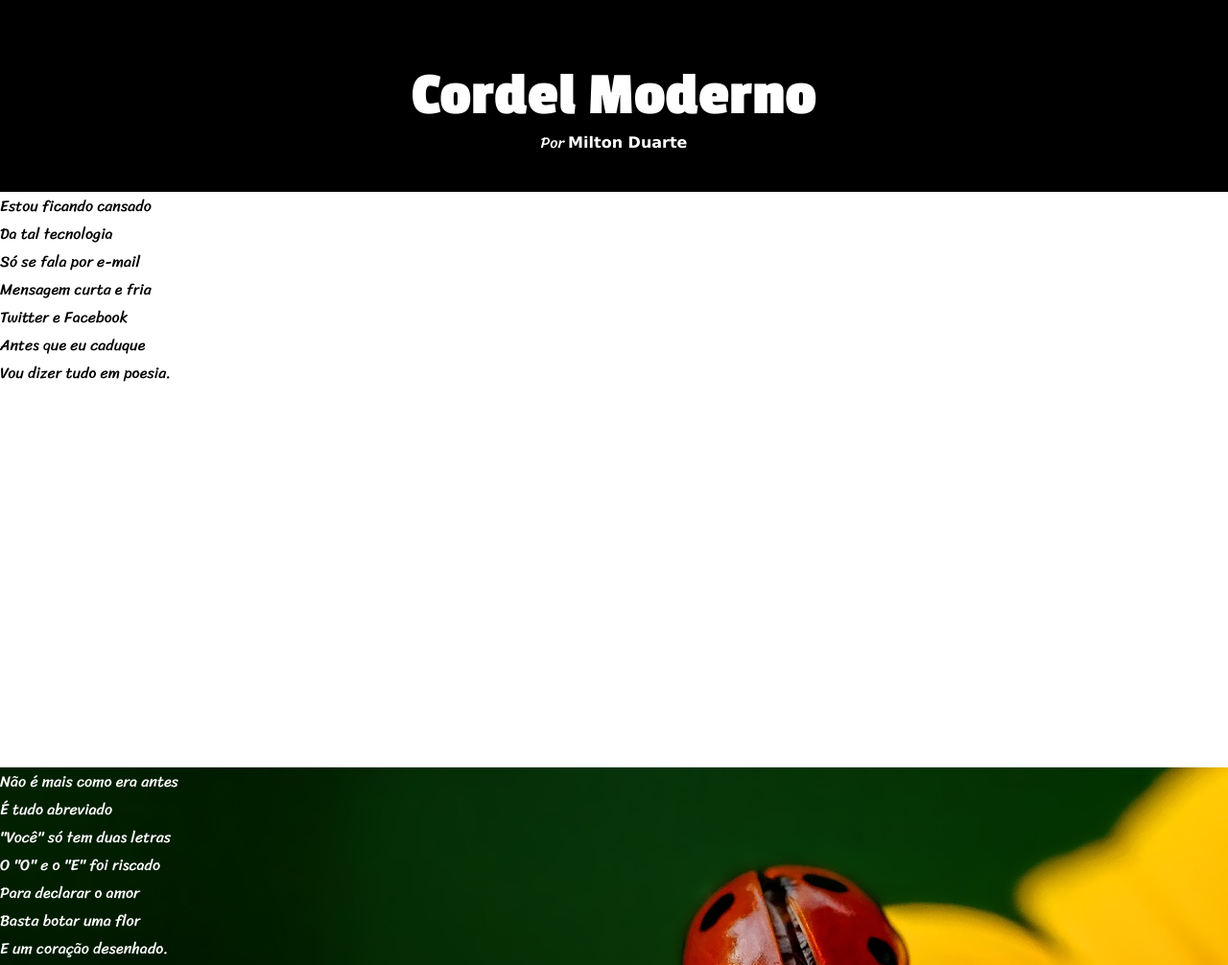
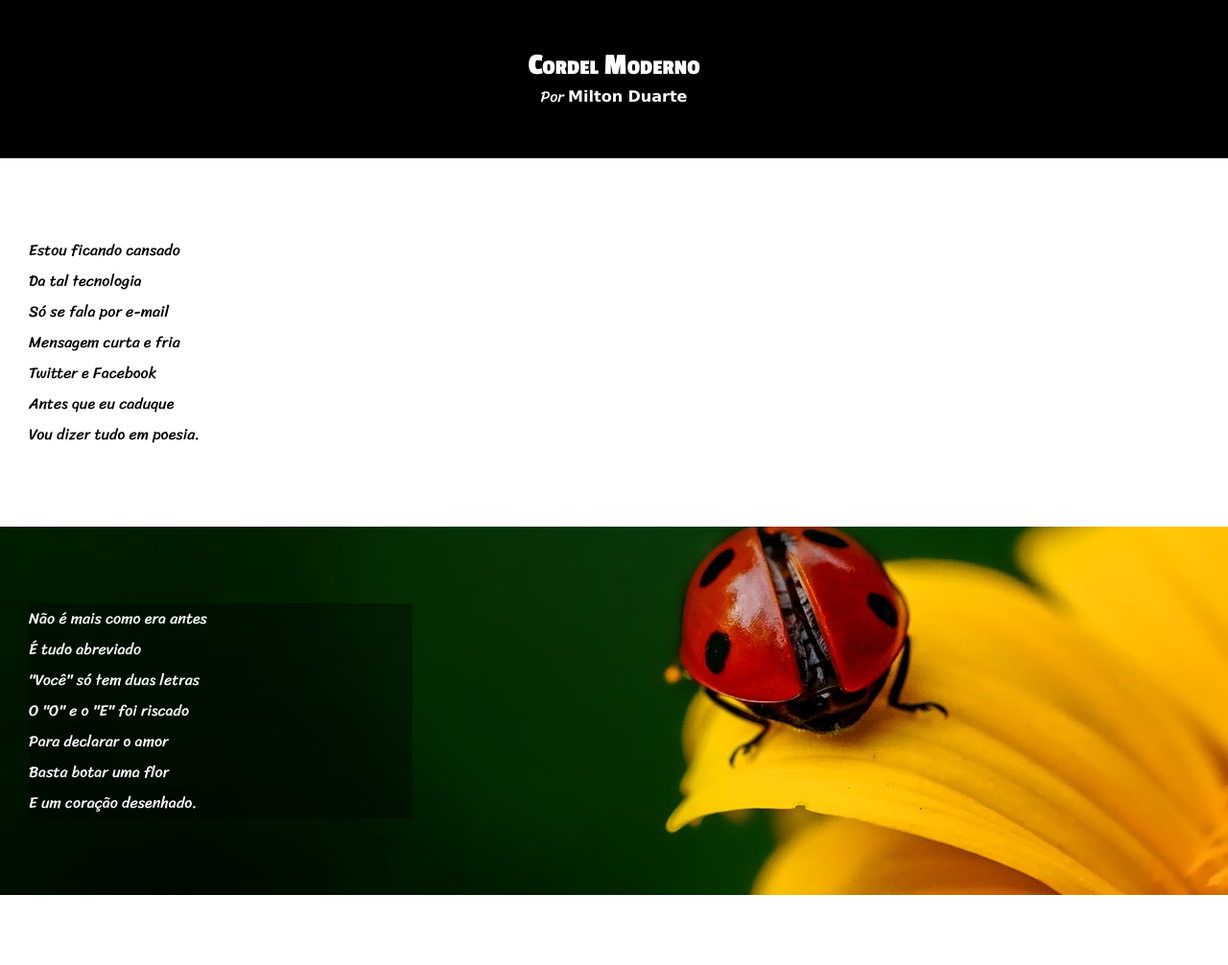
Before and after one commit to sodiuz/projeto-cordel, a plain HTML site: page cordel-moderno.html in a window 1280 px wide. Shown: the top 1006 px of the page at 96% size. Drawn offline with Linux system fonts and the light colour scheme.

Commit message:
Atualizei as CSS pela primeira vez
Algumas configurações que fiz não eram úteis. Fui organizando com base na aula 4 do Capítulo 20. Adicionei espaçamentos, cores de contraste e paddings.

```diff
--- a/cordel-moderno.html
+++ b/cordel-moderno.html
@@ -7,11 +7,11 @@
     <link rel="stylesheet" href="estilo/style-cordel-moderno.css">
 </head>
 <body>
-    <header class="container1">
-        <h1 class="conteudo1">
+    <header>
+        <h1>
             Cordel Moderno
         </h1>
-        <p class="conteudo2">
+        <p>
             Por <a href="https://www.recantodasletras.com.br/poesias/3186743" target="_blank" rel="external">Milton Duarte</a>
         </p>
     </header>
--- a/estilo/style-cordel-moderno.css
+++ b/estilo/style-cordel-moderno.css
@@ -9,76 +9,86 @@
     padding: 0px;
 }
 
+html, body {
+    min-height: 100vh;
+    background-color: white;
+}
+
 header {
-    min-height: 200px;
     background-color: black;
     color: white;
     text-align: center;
 }
 
-header h1 {
+header > h1 {
+    padding-top: 50px;
     font-family: "Passion One", serif;
     font-weight: bold;
-    font-size: 5vw;
+    font-variant: small-caps;
 }
+
 header p {
+    padding-bottom: 50px;
     font-family: Verdana, Tahoma, sans-serif;
     font-weight: normal;
 }
 
-header a {
+header a, footer a {
     font-family: Verdana, Tahoma, sans-serif;
     font-weight: bold;
     text-decoration: none;
     color: white;
 }
 
-header a:hover {
+header a:hover, footer a:hover {
     text-decoration: underline;
-}
-
-.container1 {
-    position: relative;
-}
-
-.conteudo1 {
-    position: absolute;
-    top: 50%;
-    left: 50%;
-    transform: translate(-50%, -50%);
-}
-
-.conteudo2 {
-    position: absolute;
-    top: 50%;
-    left: 50%;
-    transform: translate(-50%, 100%);
-    margin-top: 5px;
 }
 
 body p {
     font-family: "Sriracha", serif;
 }
 
+section {
+    padding-top: 10vh;
+    padding-bottom: 10vh;
+    line-height: 2em;
+    padding-left: 30px;
+}
+
 .normal {
-    min-height: 600px;
-    max-height: 1000px;
+    background-color: white;
+    color: black;
 }
 
 .fundo1 {
     background-image: url('../imagens/background001.jpg');
     background-position: center center;
     background-attachment: fixed;
+    background-color: rgb(54, 50, 50);
     color: white;
-    min-height: 600px;
-    max-height: 1000px;
+}
+
+.fundo1 > p {
+    background-color: rgba(0, 0, 0, 0.342);
+    width: 400px;
 }
 
 .fundo2 {
     background-image: url('../imagens/background002.jpg');
     background-position: center center;
     background-attachment: fixed;
+    background-color: rgb(54, 50, 50);
     color: white;
-    min-height: 600px;
-    max-height: 1000px;
 }
+
+.fundo2 > p {
+    background-color: rgba(0, 0, 0, 0.342);
+    width: 400px;
+}
+
+footer {
+    background-color: black;
+    color: white;
+    text-align: center;
+    font-family: Verdana, Tahoma, sans-serif;
+}
```
